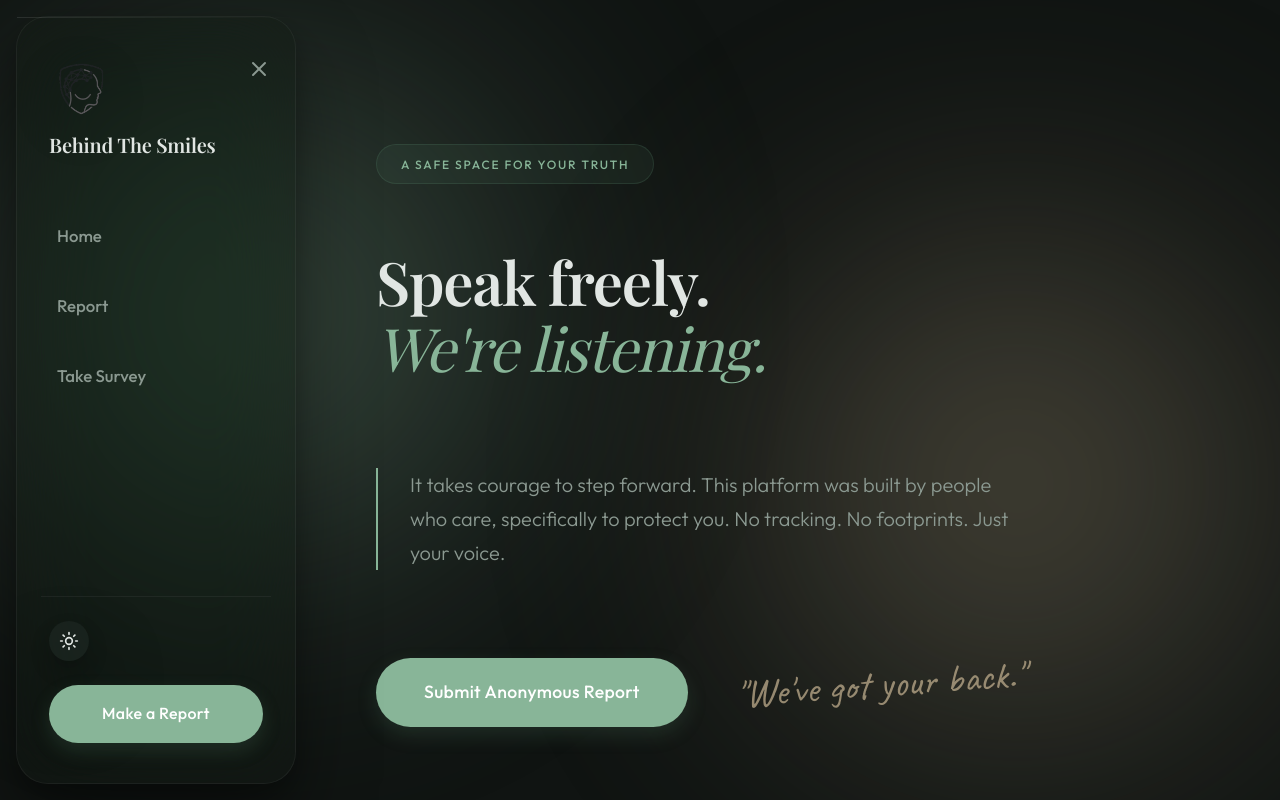
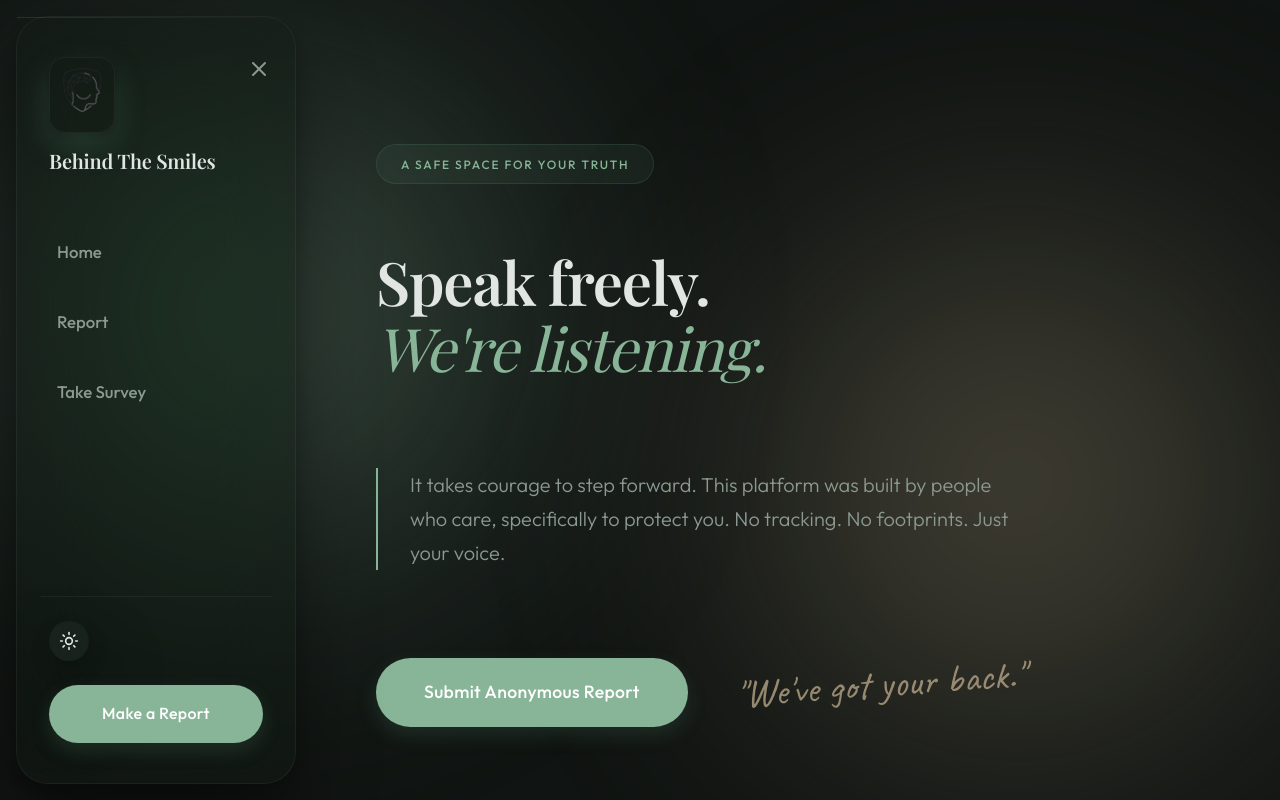
Before and after one commit to mrsreeindian/cyber-report, a Next.js app: page / in a window 1280 px wide. Shown: the top 800 px of the page. Built offline with nearby package versions, Linux system fonts and the light colour scheme; a web font is replaced by a local one.

Commit message:
Make logo shadow highly visible with glass container

```diff
--- a/src/components/AppShell.tsx
+++ b/src/components/AppShell.tsx
@@ -35,8 +35,10 @@ export default function AppShell({ children }: { children: React.ReactNode }) {
 
       <aside className={`sidebar ${isOpen ? 'open' : 'closed'}`}>
         <div style={{ display: 'flex', justifyContent: 'space-between', alignItems: 'flex-start', marginBottom: '3rem' }}>
-          <a href="/" className="logo" style={{ marginBottom: 0, display: 'flex', flexDirection: 'column', gap: '0.5rem', alignItems: 'flex-start' }}>
-            <Image src="/logo.png" alt="Behind The Smiles Logo" width={64} height={64} style={{ borderRadius: '12px', objectFit: 'contain', filter: 'drop-shadow(0 15px 25px rgba(0, 0, 0, 0.3))' }} />
+          <a href="/" className="logo" style={{ marginBottom: 0, display: 'flex', flexDirection: 'column', gap: '0.8rem', alignItems: 'flex-start' }}>
+            <div style={{ borderRadius: '16px', padding: '4px', background: 'var(--surface)', boxShadow: '0 12px 30px rgba(91, 140, 112, 0.3), 0 4px 10px rgba(0,0,0,0.5)', border: '1px solid var(--glass-border)' }}>
+              <Image src="/logo.png" alt="Behind The Smiles Logo" width={56} height={56} style={{ borderRadius: '12px', objectFit: 'contain' }} />
+            </div>
             <span style={{ fontSize: '1.25rem', fontFamily: 'Playfair Display, serif' }}>Behind The Smiles</span>
           </a>
           <button
```
